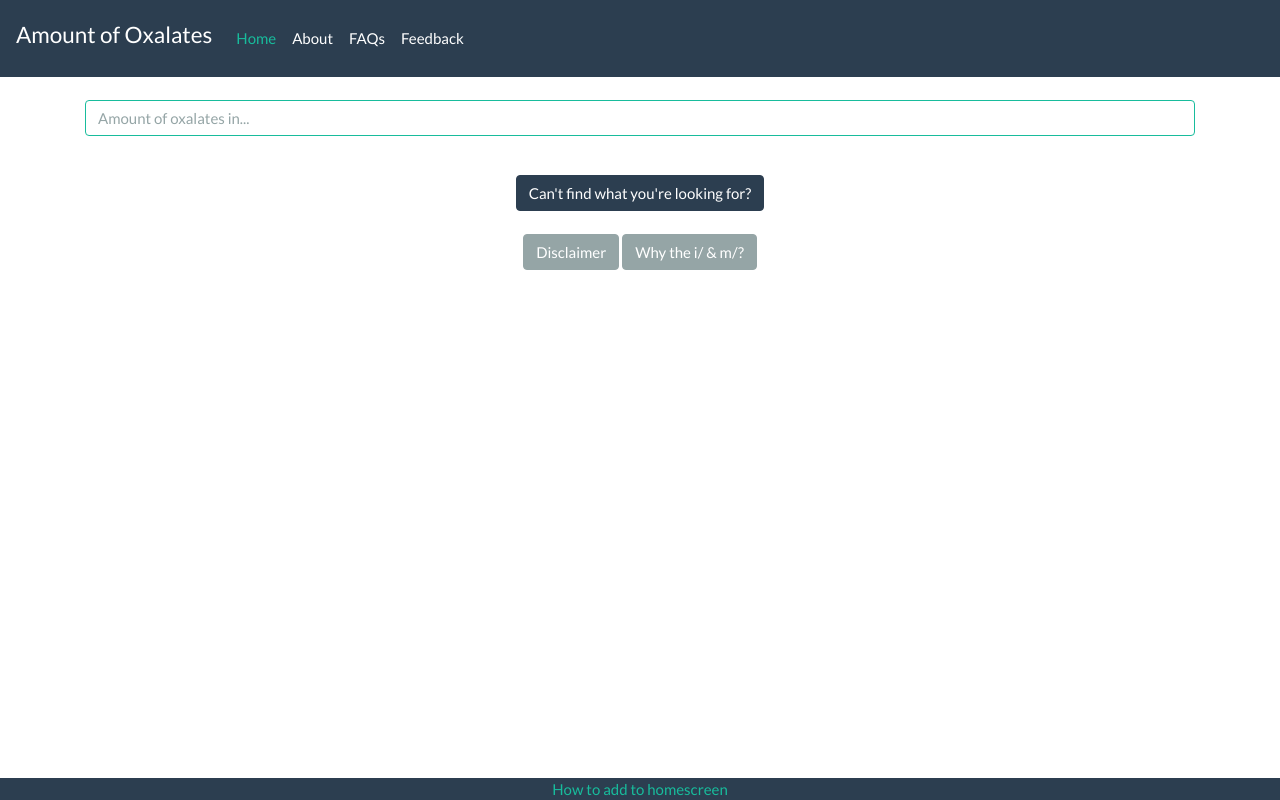
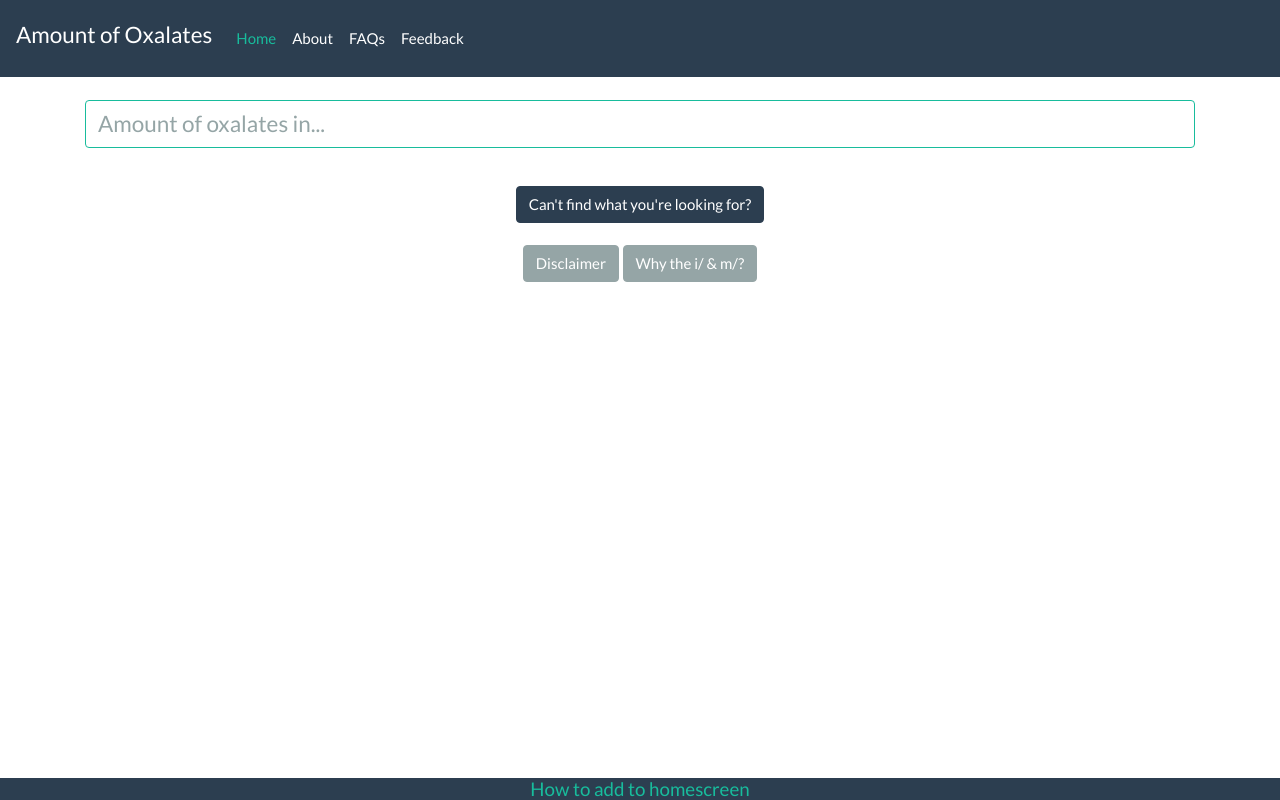
Before and after one commit to kei-pal/oxalate, a Django app: page / in a window 1280 px wide. Run offline with Django 3.2, Linux system fonts and the light colour scheme; some libraries are stand-ins or nearby versions.

Commit message:
increased dropdown height

```diff
--- /dev/null
+++ b/lookup/static/css/dropdown.css
@@ -0,0 +1,8 @@
+.ui-autocomplete {
+	font-size: 1.5em;
+}
+
+
+#Meal {
+	font-size: 1.5em;
+}
--- a/lookup/static/css/lookup.css
+++ /dev/null
@@ -1,33 +0,0 @@
-/* Sticky footer styles
--------------------------------------------------- */
-html {
-  position: relative;
-  min-height: 100%;
-}
-body {
-  margin-bottom: 40px; /* Margin bottom by footer height */
-}
-.footer {
-  position: absolute;
-  bottom: 0;
-  width: 100%;
-  height: 40px; /* Set the fixed height of the footer here */
-  line-height: 40px; /* Vertically center the text there */
-  background-color: #f5f5f5;
-}
-
-
-/* Custom page CSS
--------------------------------------------------- */
-/* Not required for template or sticky footer method. */
-
-.container {
-  width: auto;
-  max-width: 680px;
-  padding: 0 15px;
-}
-
-.ui-state-active {
-  background-color: #18bc9c !important;
-  border-color: #18bc9c !important;
-}
--- a/lookup/templates/lookup.html
+++ b/lookup/templates/lookup.html
@@ -4,6 +4,7 @@
 {% load static %}
 <link rel="stylesheet" type="text/css" href="{% static 'css/lookup.css' %}">
 <link rel="stylesheet" href="//code.jquery.com/ui/1.12.1/themes/base/jquery-ui.css">
+<link rel="stylesheet" type="text/css" href="{% static 'css/dropdown.css' %}">
 {% endblock %}
 
 {% block title %}
@@ -51,7 +52,7 @@
 <br>
 
 <!--toggle-->
-<div class="text-center">
+<h5><div class="text-center">
   <a class="btn btn-primary" data-toggle="collapse" href="#multiCollapseExample3" role="button" aria-expanded="false" aria-controls="multiCollapseExample3">Can't find what you're looking for?</a>
 </div>
 <div class="row">
@@ -103,6 +104,6 @@
 			</div>
 		</div>
 </div>
-
+</h5>
 
 {% endblock %}
```
